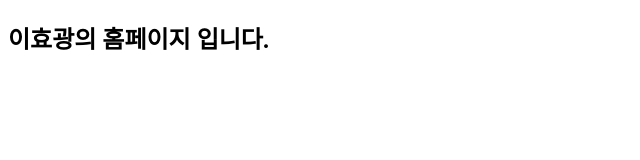
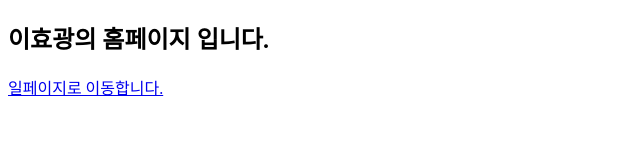
Before and after one commit to kwang3035/20132545, a plain HTML site: page index.html in a window 1280 px wide. Shown: the whole page, without its empty margins (0-640 px from the left). Drawn offline with Linux system fonts and the light colour scheme.

Commit message:
Add files via upload

```diff
--- a/index.html
+++ b/index.html
@@ -9,6 +9,7 @@
     <nav>
       <div>
         <h1>이효광의 홈페이지 입니다.</h1>
+        <a href="html/1page.html"> 일페이지로 이동합니다.</a>
       </div>
     </nav>
   </body>
```
